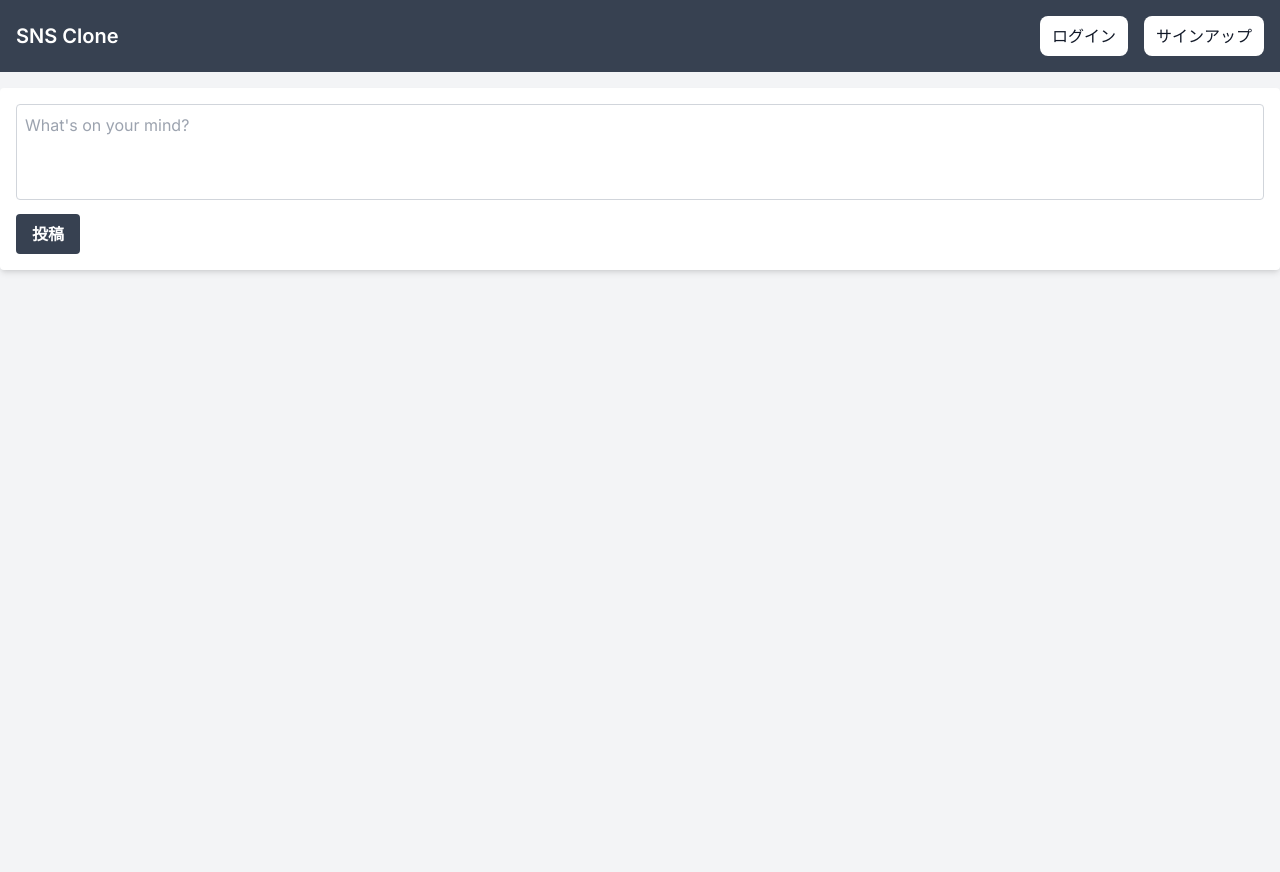
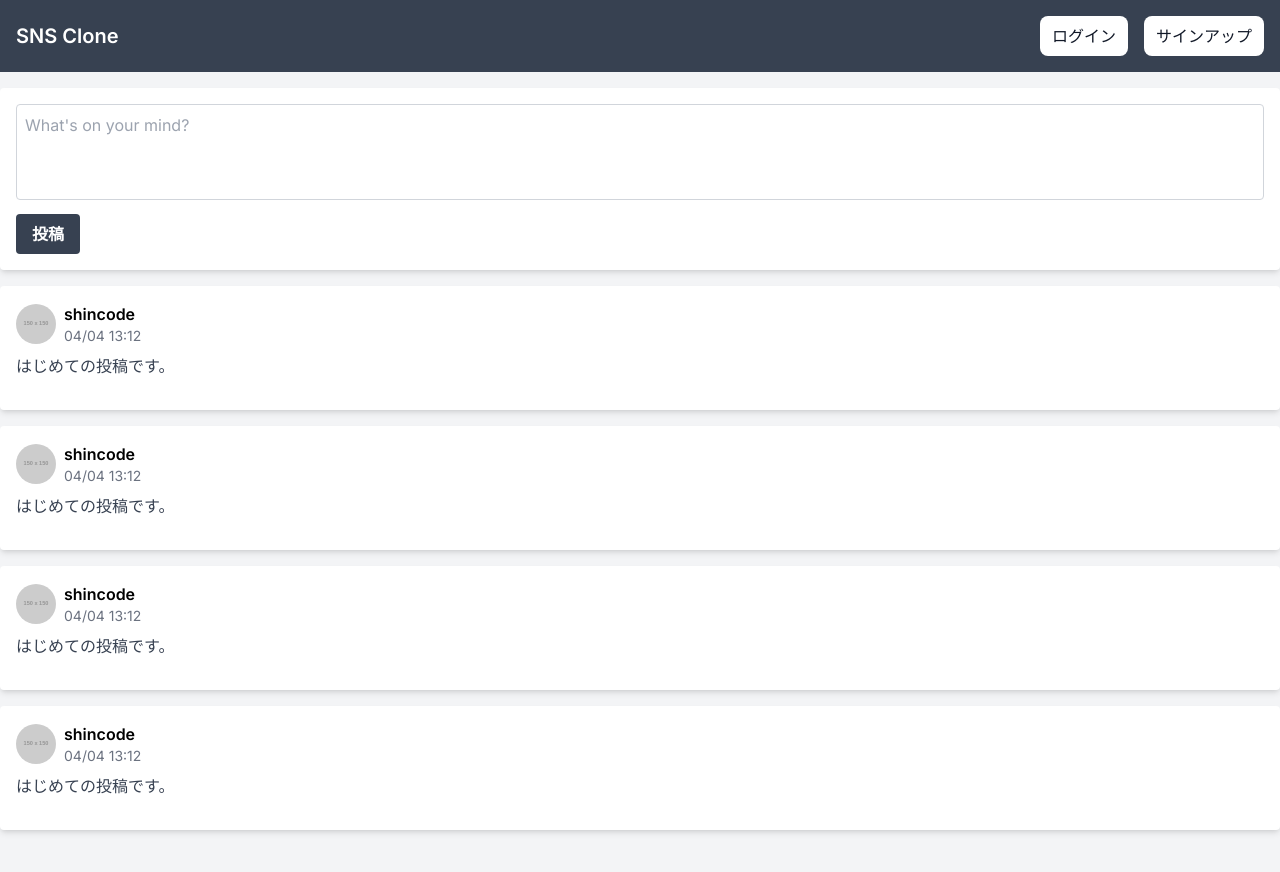
Before and after one commit to mikurikuri11/sns-front, a Next.js app: page / in a window 1280 px wide. Built offline with nearby package versions, Linux system fonts and the light colour scheme.

Commit message:
✨ Postコンポーネント作成

```diff
--- /dev/null
+++ b/src/app/components/Post.tsx
@@ -0,0 +1,20 @@
+export const Post = () => {
+  return (
+    <div className="bg-white shadow-md rounded p-4 mb-4">
+      <div className="mb-4">
+        <div className="flex items-center mb-2">
+          <img
+            className="w-10 h-10 rounded-full mr-2"
+            src="https://via.placeholder.com/150"
+            alt="User Avatar"
+          />
+          <div>
+            <h2 className="font-semibold text-md">shincode</h2>
+            <p className="text-gray-500 text-sm">04/04 13:12</p>
+          </div>
+        </div>
+        <p className="text-gray-700">はじめての投稿です。</p>
+      </div>
+    </div>
+  );
+};
--- a/src/app/components/Timeline.tsx
+++ b/src/app/components/Timeline.tsx
@@ -1,3 +1,5 @@
+import { Post } from "./Post";
+
 export const Timeline = () => {
   return (
     <div className="min-h-screen bg-gray-100">
@@ -16,6 +18,10 @@
             </button>
           </form>
         </div>
+      <Post />
+      <Post />
+      <Post />
+      <Post />
       </main>
     </div>
   );
```
